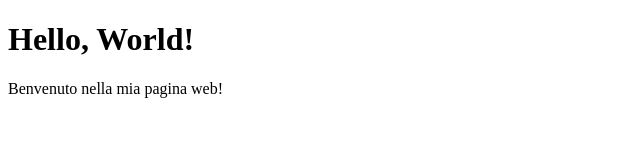
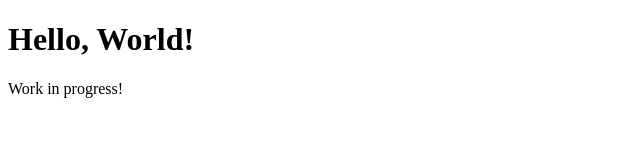
Before and after one commit to mamba-w/portfolio, a plain HTML site: page index.html in a window 1280 px wide. Shown: the whole page, without its empty margins (0-640 px from the left). Drawn offline with Linux system fonts and the light colour scheme.

Commit message:
Update index.html

```diff
--- a/index.html
+++ b/index.html
@@ -3,10 +3,10 @@
 <head>
     <meta charset="UTF-8">
     <meta name="viewport" content="width=device-width, initial-scale=1.0">
-    <title>Pagina Hello World</title>
+    <title>Pagina Hello World </title>
 </head>
 <body>
     <h1>Hello, World!</h1>
-    <p>Benvenuto nella mia pagina web!</p>
+    <p>Work in progress!</p>
 </body>
 </html>
```
